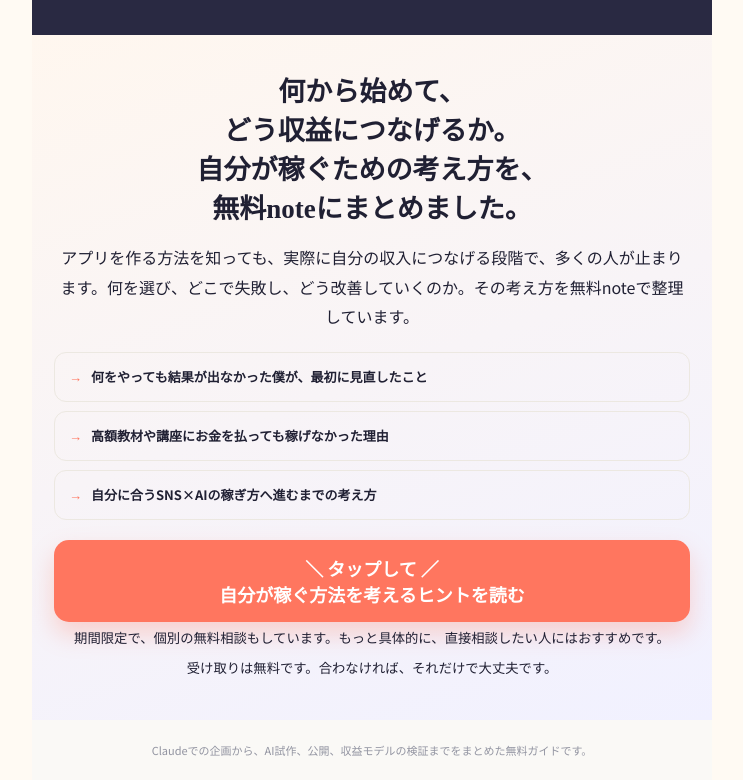
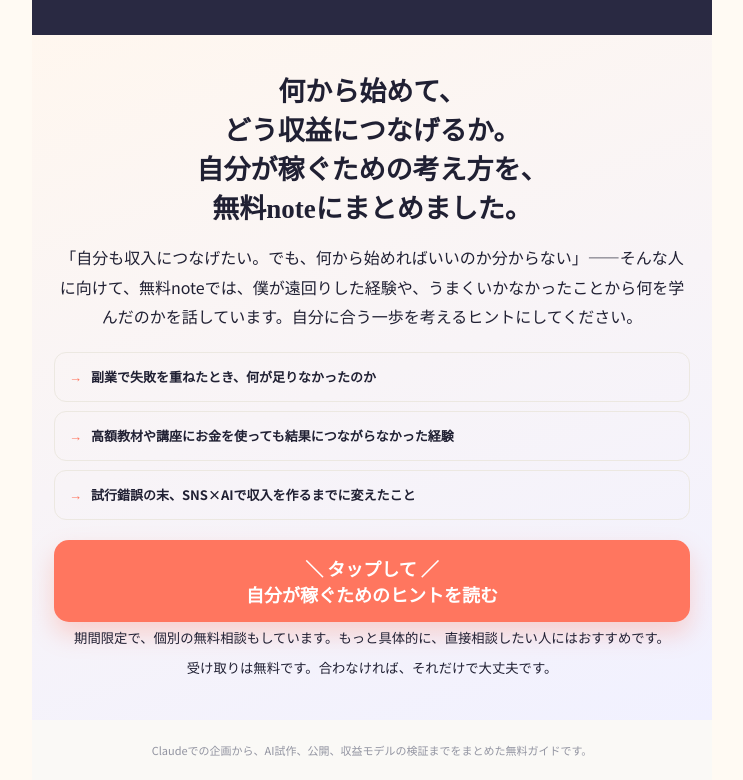
Before and after one commit to ss-inc1/Line-, a plain HTML site: page ai-app-launch-freegift.html in a window 1280 px wide. Shown: the part 7346-8126 px from the top of the page, without its empty margins (268-1011 px from the left). Drawn offline with Linux system fonts and the light colour scheme; a web font is replaced by a local one.

Commit message:
Revise free note CTA

```diff
--- a/ai-app-launch-freegift.html
+++ b/ai-app-launch-freegift.html
@@ -37,6 +37,6 @@
 
 <section class="dark"><h2>アプリを作れることと、<br>収入になることは別です。</h2><p>ここまでの手順で、アイデアを形にして公開する道筋は見えてきたと思います。けれど、使われ続けるアプリにするには、別の壁があります。</p><ul><li>作り手が欲しい機能を先に足し、利用者の困りごとを確かめない</li><li>公開をゴールにして、見つけてもらう方法を用意しない</li><li>売上だけを見て、継続率や運営コストを追わない</li></ul><p>ここで止まる人が、ほとんどです。</p><div class="truth"><strong>偉そうに書いていますが、僕は失敗の方がずっと多いです。</strong><br>副業を始めた頃は、いい方法を見つければ一気に結果が出ると思い、教材や講座にもお金を使いました。それでも、何に取り組むか・誰に届けるかが曖昧なままでは続きませんでした。<br><br>調べたつもりで、分かった気になっていただけでした。<br><br>遠回りの中で分かったのは、作ることの前に「誰のどんな課題を解くのか」を決め、出した後の反応で次の一手を変えることです。<br><br>でも、ここまで読んでくれたあなたは、こんな遠回りをしなくていい。</div></section>
 
-<section class="cta"><h2>何から始めて、<br>どう収益につなげるか。<br>自分が稼ぐための考え方を、<br>無料noteにまとめました。</h2><p>アプリを作る方法を知っても、実際に自分の収入につなげる段階で、多くの人が止まります。何を選び、どこで失敗し、どう改善していくのか。その考え方を無料noteで整理しています。</p><div class="tease"><div>何をやっても結果が出なかった僕が、最初に見直したこと</div><div>高額教材や講座にお金を払っても稼げなかった理由</div><div>自分に合うSNS×AIの稼ぎ方へ進むまでの考え方</div></div><a href="https://note.com/preview/n2712e8883db6?prev_access_key=dff9f58d58ec803e01e11595afa3bde5" target="_blank" rel="noopener">＼ タップして ／<br>自分が稼ぐ方法を考えるヒントを読む</a><small>期間限定で、個別の無料相談もしています。もっと具体的に、直接相談したい人にはおすすめです。<br>受け取りは無料です。合わなければ、それだけで大丈夫です。</small></section>
+<section class="cta"><h2>何から始めて、<br>どう収益につなげるか。<br>自分が稼ぐための考え方を、<br>無料noteにまとめました。</h2><p>「自分も収入につなげたい。でも、何から始めればいいのか分からない」——そんな人に向けて、無料noteでは、僕が遠回りした経験や、うまくいかなかったことから何を学んだのかを話しています。自分に合う一歩を考えるヒントにしてください。</p><div class="tease"><div>副業で失敗を重ねたとき、何が足りなかったのか</div><div>高額教材や講座にお金を使っても結果につながらなかった経験</div><div>試行錯誤の末、SNS×AIで収入を作るまでに変えたこと</div></div><a href="https://note.com/preview/n2712e8883db6?prev_access_key=dff9f58d58ec803e01e11595afa3bde5" target="_blank" rel="noopener">＼ タップして ／<br>自分が稼ぐためのヒントを読む</a><small>期間限定で、個別の無料相談もしています。もっと具体的に、直接相談したい人にはおすすめです。<br>受け取りは無料です。合わなければ、それだけで大丈夫です。</small></section>
 <footer class="foot">Claudeでの企画から、AI試作、公開、収益モデルの検証までをまとめた無料ガイドです。</footer>
 </main><script>document.querySelectorAll('.copy').forEach(function(b){b.addEventListener('click',async function(){var t=b.parentElement.getAttribute('data-copy-text');try{await navigator.clipboard.writeText(t);b.textContent='コピーしました ✓';setTimeout(function(){b.textContent='プロンプトをコピー'},1800)}catch(e){b.textContent='長押しで選択してください'}})});</script></body></html>
```
